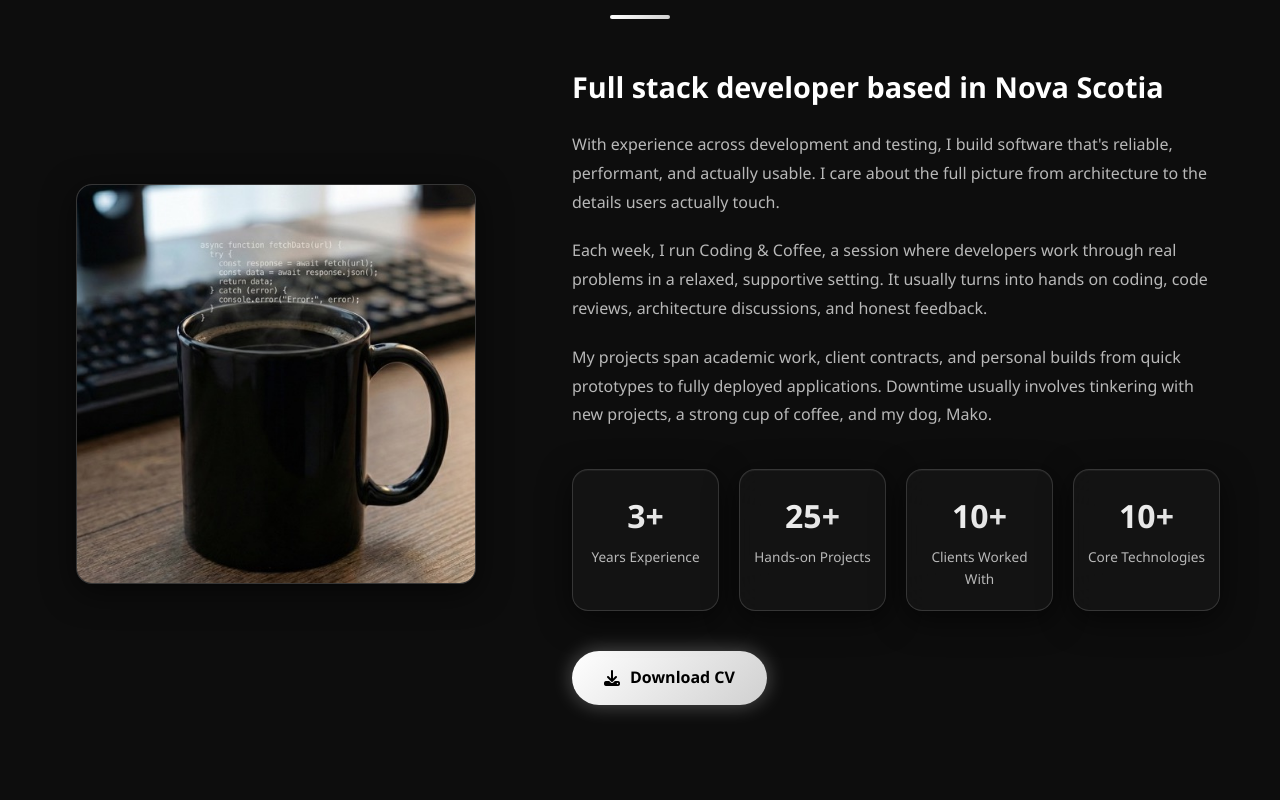
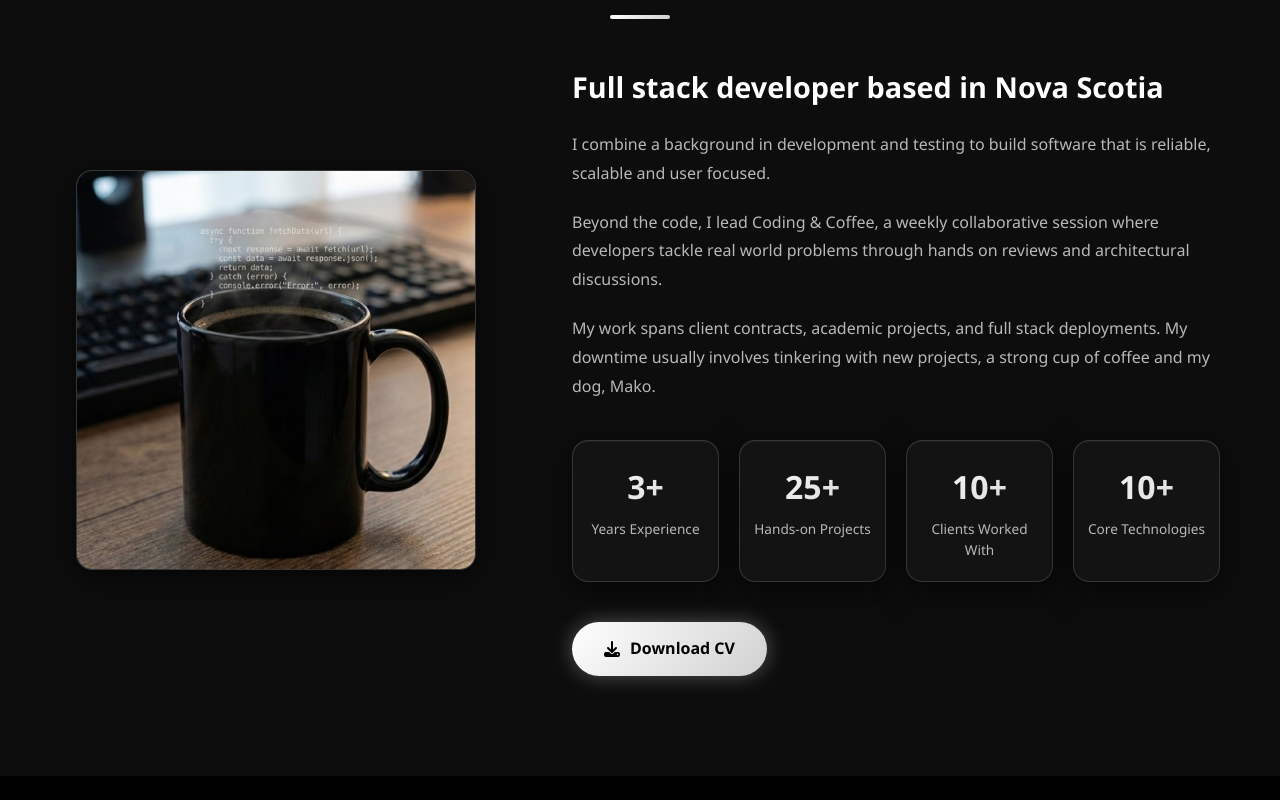
Before and after one commit to Britten66/MyPortfolio, a React (Vite) app: page / in a window 1280 px wide. Shown: the part 960-1760 px from the top of the page. Built offline with nearby package versions, Linux system fonts and the light colour scheme.

Commit message:
reword sabout me

```diff
--- a/src/components/About/About.jsx
+++ b/src/components/About/About.jsx
@@ -52,23 +52,18 @@ const About = () => {
           <div className="about__text">
             <h3>Full stack developer based in Nova Scotia</h3>
             <p>
-              With experience across development and testing, I build software
-              that's reliable, performant, and actually usable. I care about the
-              full picture from architecture to the details users actually
-              touch.
+                  I combine a background in development and testing to build software that is reliable, scalable and user focused.
+
             </p>
             <p>
-              Each week, I run Coding & Coffee, a session where developers work
-              through real problems in a relaxed, supportive setting. It usually
-              turns into hands on coding, code reviews, architecture
-              discussions, and honest feedback.
+
+Beyond the code, I lead Coding & Coffee, a weekly collaborative session where developers tackle real world problems through hands on reviews and architectural discussions.
+
+
             </p>
 
             <p>
-              My projects span academic work, client contracts, and personal
-              builds from quick prototypes to fully deployed applications.
-              Downtime usually involves tinkering with new projects, a strong
-              cup of coffee, and my dog, Mako.
+       My work spans client contracts, academic projects, and full stack deployments. My downtime usually involves tinkering with new projects, a strong cup of coffee and my dog, Mako.
             </p>
 
             <div className="about__stats">
```
